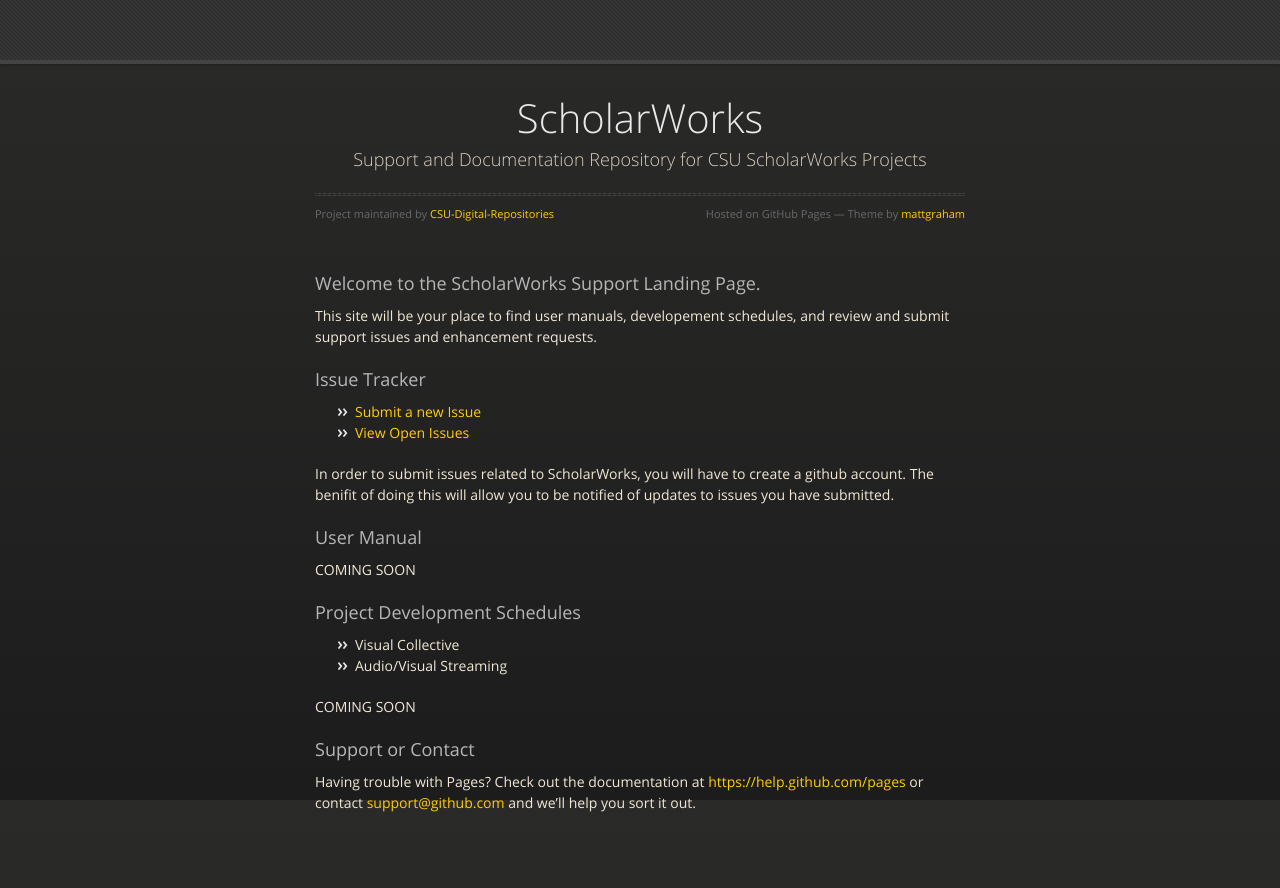
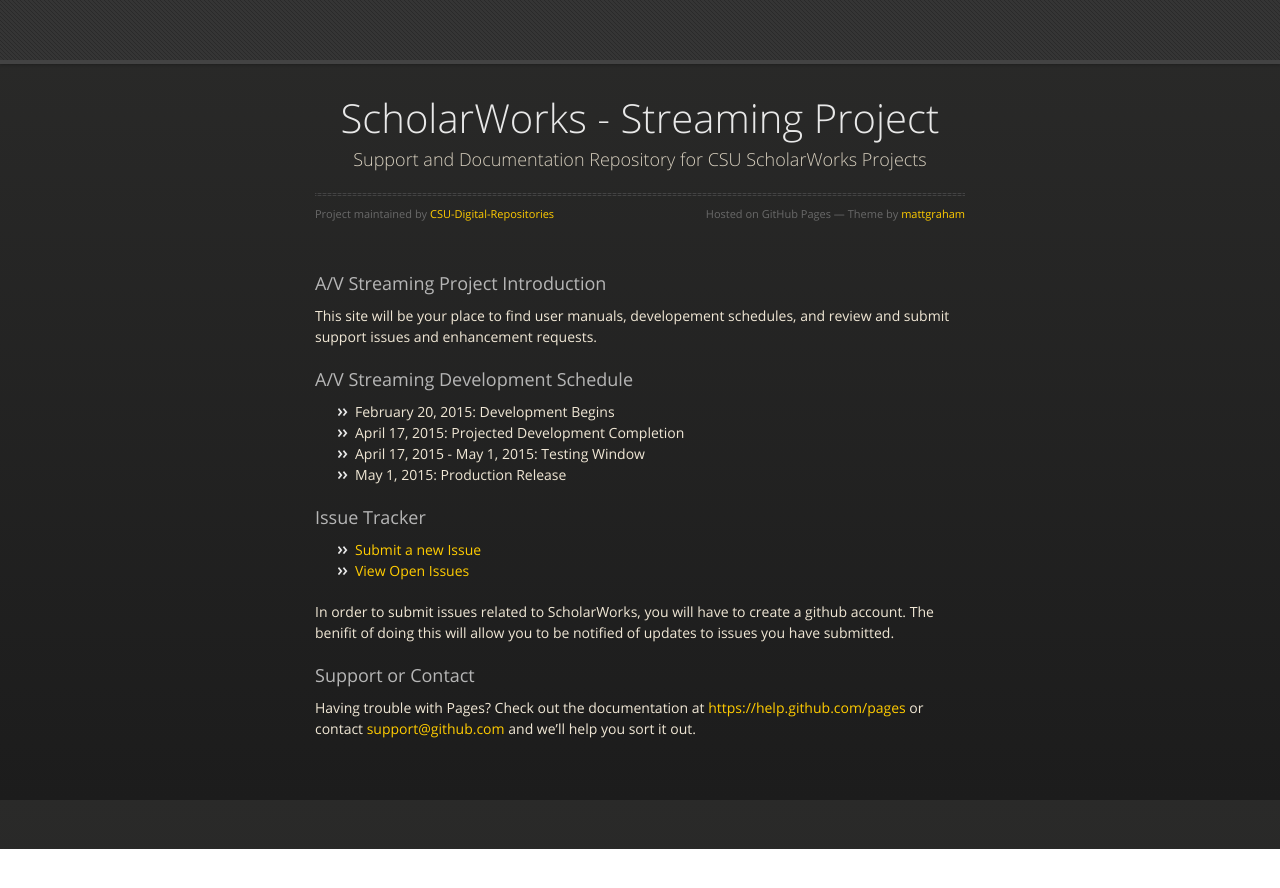
Before and after one commit to CSU-Digital-Repositories/ScholarWorks, a plain HTML site: page streaming/index.html in a window 1280 px wide. After the commit the page ends 849 px from the top, so only its background shows below. Drawn offline with nearby package versions, Linux system fonts and the light colour scheme.

Commit message:
Updating page

```diff
--- a/streaming/index.html
+++ b/streaming/index.html
@@ -25,7 +25,7 @@
 
       <section>
         <div id="title">
-          <h1>ScholarWorks</h1>
+          <h1>ScholarWorks - Streaming Project</h1>
           <p>Support and Documentation Repository for CSU ScholarWorks Projects</p>
           <hr>
           <span class="credits left">Project maintained by <a href="https://github.com/CSU-Digital-Repositories">CSU-Digital-Repositories</a></span>
@@ -33,9 +33,20 @@
         </div>
 
         <h3>
-<a id="welcome-to-github-pages" class="anchor" href="#welcome-to-github-pages" aria-hidden="true"><span class="octicon octicon-link"></span></a>Welcome to the ScholarWorks Support Landing Page.</h3>
+<a id="welcome-to-github-pages" class="anchor" href="#welcome-to-github-pages" aria-hidden="true"><span class="octicon octicon-link"></span></a>A/V Streaming Project Introduction</h3>
 
 <p>This site will be your place to find user manuals, developement schedules, and review and submit support issues and enhancement requests.</p>
+
+        <h3>
+<a id="welcome-to-github-pages" class="anchor" href="#welcome-to-github-pages" aria-hidden="true"><span class="octicon octicon-link"></span></a>A/V Streaming Development Schedule</h3>
+
+<ul>
+<li>February 20, 2015: Development Begins</li>
+<li>April 17, 2015: Projected Development Completion</li>
+<li>April 17, 2015 - May 1, 2015: Testing Window</li>
+<li>May 1, 2015: Production Release</li>
+</ul>
+
 
 <h3>
 <a id="designer-templates" class="anchor" href="#designer-templates" aria-hidden="true"><span class="octicon octicon-link"></span></a>Issue Tracker</h3>
@@ -48,21 +59,6 @@
 <p>In order to submit issues related to ScholarWorks, you will have to create a github account. The benifit of doing this will allow you to be notified of updates to issues you have submitted.</p>
 
 <h3>
-<a id="rather-drive-stick" class="anchor" href="#rather-drive-stick" aria-hidden="true"><span class="octicon octicon-link"></span></a>User Manual</h3>
-
-<p>COMING SOON</p>
-
-<h3>
-<a id="authors-and-contributors" class="anchor" href="#authors-and-contributors" aria-hidden="true"><span class="octicon octicon-link"></span></a>Project Development Schedules</h3>
-
-<ul>
-<li>Visual Collective</li>
-<li>Audio/Visual Streaming</li>
-</ul>
-
-<p>COMING SOON</p>
-
-<h3>
 <a id="support-or-contact" class="anchor" href="#support-or-contact" aria-hidden="true"><span class="octicon octicon-link"></span></a>Support or Contact</h3>
 
 <p>Having trouble with Pages? Check out the documentation at <a href="https://help.github.com/pages">https://help.github.com/pages</a> or contact <a href="mailto:support@github.com">support@github.com</a> and we’ll help you sort it out.</p>
```
